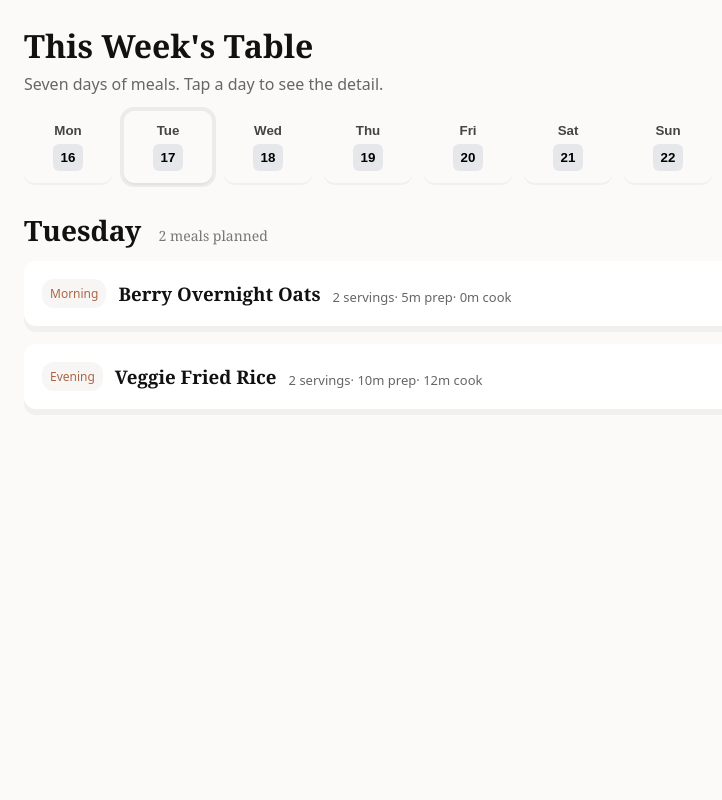
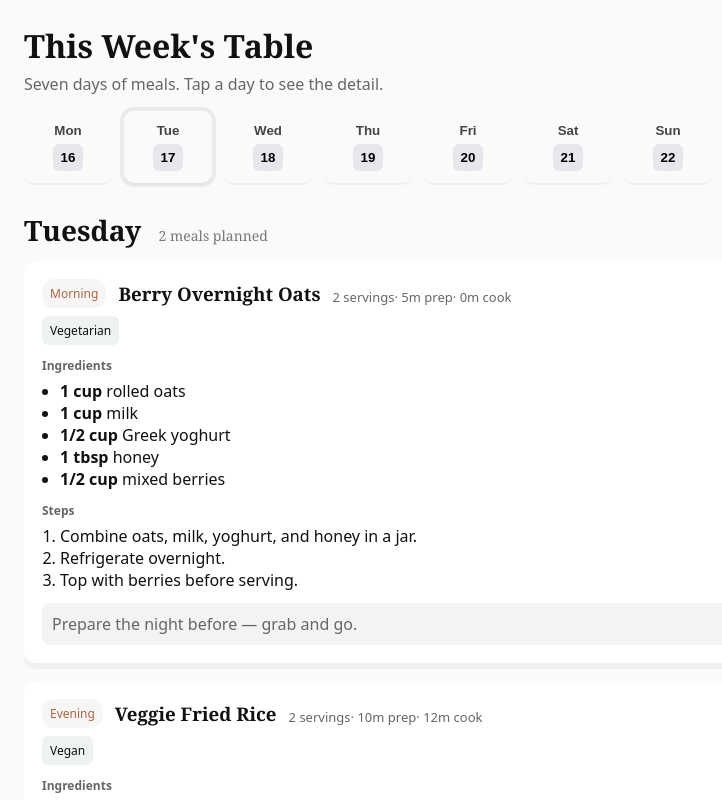
Before and after one commit to GoncaloPataca/week-meal-planner, a React (Vite) app: page / in a window 1280 px wide. Shown: the top 800 px of the page, without its empty margins (0-722 px from the left). Built offline with nearby package versions, Linux system fonts and the light colour scheme.

Commit message:
chore: keep MealCard Disclosure expanded by default

```diff
--- a/src/components/MealCard.tsx
+++ b/src/components/MealCard.tsx
@@ -4,7 +4,7 @@ import { Disclosure } from '@headlessui/react'
 
 export default function MealCard({ meal }: { meal: Meal }) {
   return (
-    <Disclosure>
+    <Disclosure defaultOpen>
       {({ open }) => (
         <article className="meal-card">
           <Disclosure.Button className="meal-header" as="div">
```
